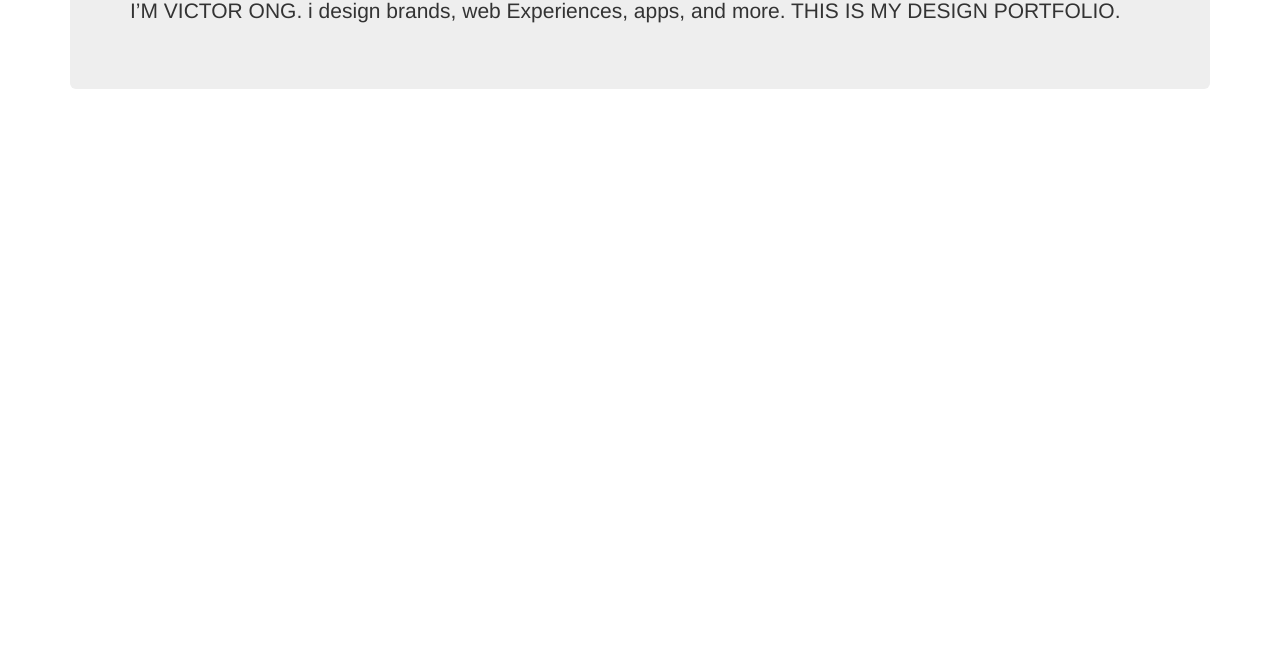
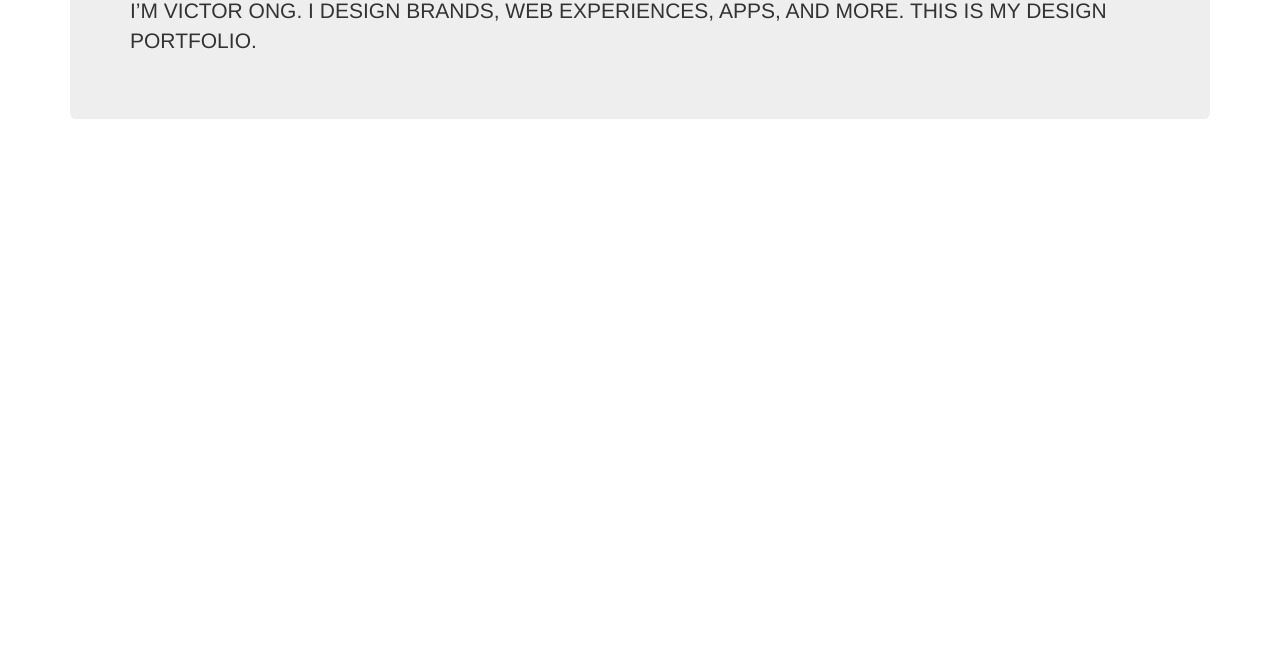
Before and after one commit to voksvictor/voksvictor, a plain HTML site: page home.html in a window 1280 px wide. Shown: the part 151-800 px from the top of the page. Drawn offline with Linux system fonts and the light colour scheme.

Commit message:
Update home.html

```diff
--- a/home.html
+++ b/home.html
@@ -5,16 +5,16 @@
     <title>HTML Tutorial</title>
     <meta charset="utf-8">
     <meta name="viewport" content="width=device-width, initial-scale=1">
+    <link rel="stylesheet" type="text/css" href="css/master.css">
     <link rel="stylesheet" type="text/css" href="css/bootstrap/css/bootstrap.css">
     <script src="js/bootstrap.js"></script>
     <script src="js/bootstrap.min.js"></script>
 </head>
 <div class="container">
-
     <body>
         <div class="jumbotron">
             <h1>Hello. 你好.</h1>
-            <p>I’M VICTOR ONG. i design brands, web Experiences, apps, and more. THIS IS MY DESIGN PORTFOLIO.</p>
+            <p>I’M VICTOR ONG. I DESIGN BRANDS, WEB EXPERIENCES, APPS, AND MORE. THIS IS MY DESIGN PORTFOLIO.</p>
         </div>
     </body>
 </div>
```
